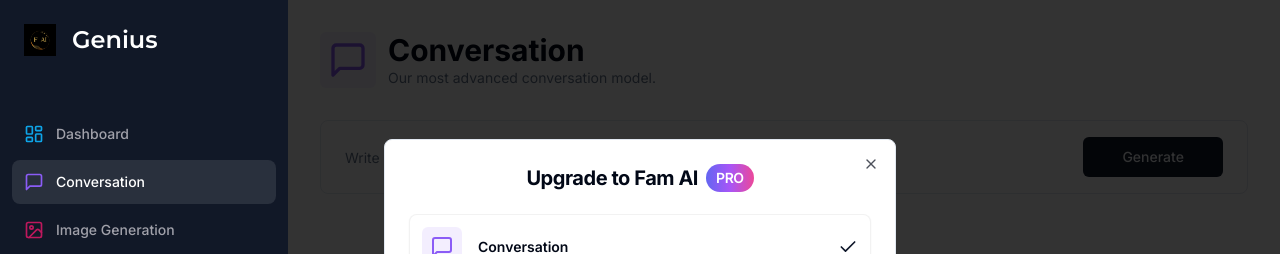
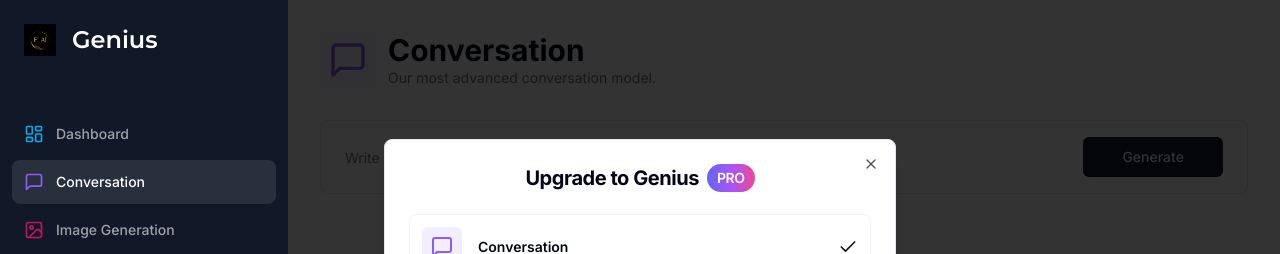
Before and after one commit to EzekielFamofo/Fam-AI, a Next.js app: page /conversation in a window 1280 px wide. Shown: the top 254 px of the page. Built offline with nearby package versions, Linux system fonts and the light colour scheme; no server answers.

Commit message:
ProModal change

```diff
--- a/components/pro-modal.tsx
+++ b/components/pro-modal.tsx
@@ -3,6 +3,7 @@
 import axios from "axios";
 import { useState } from "react";
 import { Check, Zap } from "lucide-react";
+import { toast } from "react-hot-toast";
 
 import {
   Dialog,
@@ -18,7 +19,6 @@
 import { tools } from "@/constants";
 import { Card } from "@/components/ui/card";
 import { cn } from "@/lib/utils";
-import toast from "react-hot-toast";
 
 export const ProModal = () => {
   const proModal = useProModal();
@@ -29,10 +29,9 @@
       setLoading(true);
       const response = await axios.get("/api/stripe");
 
-      window.location.href = (await response).data.url;
+      window.location.href = response.data.url;
     } catch (error) {
-        toast.error("SOmething went wrong")
-        console.log(error, "STRIPE_CLIENT_ERROR");
+      toast.error("Something went wrong");
     } finally {
       setLoading(false);
     }
@@ -44,7 +43,7 @@
         <DialogHeader>
           <DialogTitle className="flex justify-center items-center flex-col gap-y-4 pb-2">
             <div className="flex items-center gap-x-2 font-bold text-xl">
-              Upgrade to Fam AI
+              Upgrade to Genius
               <Badge variant="premium" className="uppercase text-sm py-1">
                 pro
               </Badge>
```
